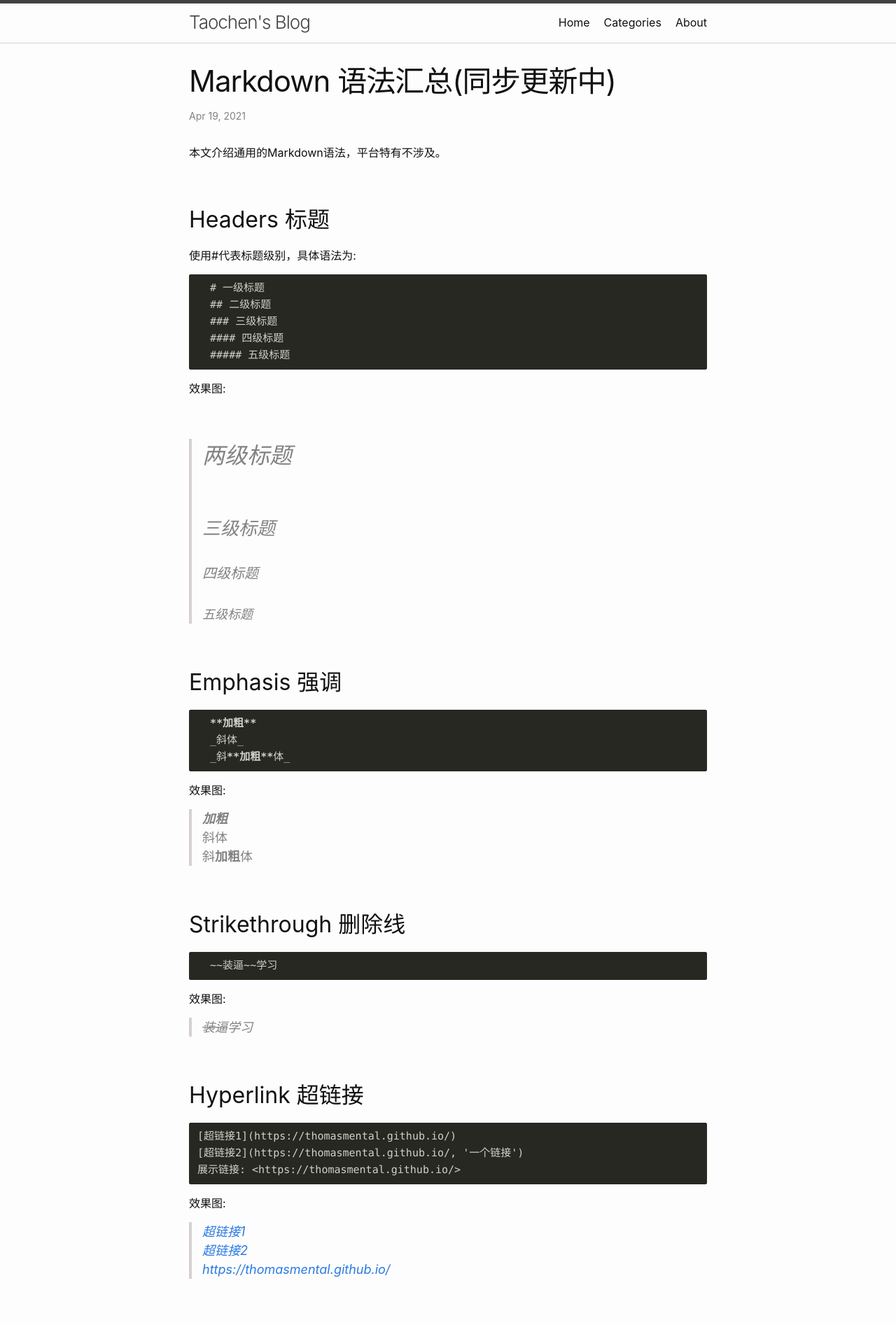
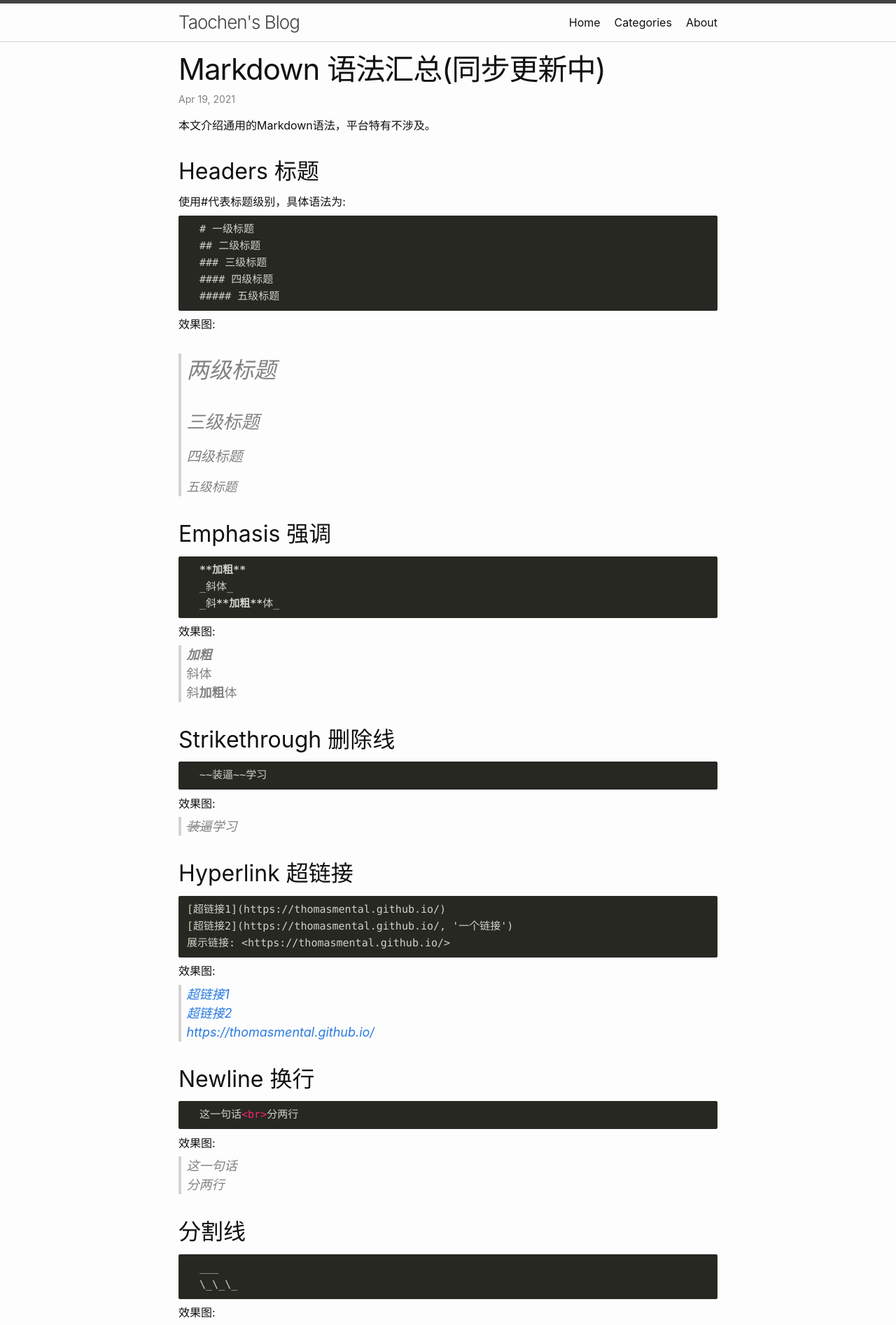
Before and after one commit to ThomasMental/ThomasMental.github.io, a Jekyll site: the page built from _posts/2021-04-19-Markdown.markdown, in a window 1280 px wide. Shown: the top 1893 px of the page at 70% size. Built offline with Jekyll 4.4.1, drawn with Linux system fonts in a browser that asks for light colours; comment, search, counter and statistics services are not loaded; a style sheet for code colours, icons or effects is not loaded.

Commit message:
code style

```diff
--- a/_sass/minima/initialize.scss
+++ b/_sass/minima/initialize.scss
@@ -9,7 +9,7 @@
 $small-font-size:  $base-font-size * 0.875 !default;
 $base-line-height: 1.5 !default;
 
-$spacing-unit:     30px !default;
+$spacing-unit:     15px !default;
 
 $table-text-align: left !default;
 
--- a/_sass/minima/skins/classic.scss
+++ b/_sass/minima/skins/classic.scss
@@ -29,63 +29,69 @@
 // ----------------------------------------------------------------------------
 
 .highlight {
-  .c     { color: #998; font-style: italic } // Comment
-  .err   { color: #a61717; background-color: #e3d2d2 } // Error
-  .k     { font-weight: bold } // Keyword
-  .o     { font-weight: bold } // Operator
-  .cm    { color: #998; font-style: italic } // Comment.Multiline
-  .cp    { color: #999; font-weight: bold } // Comment.Preproc
-  .c1    { color: #998; font-style: italic } // Comment.Single
-  .cs    { color: #999; font-weight: bold; font-style: italic } // Comment.Special
-  .gd    { color: #000; background-color: #fdd } // Generic.Deleted
-  .gd .x { color: #000; background-color: #faa } // Generic.Deleted.Specific
-  .ge    { font-style: italic } // Generic.Emph
-  .gr    { color: #a00 } // Generic.Error
-  .gh    { color: #999 } // Generic.Heading
-  .gi    { color: #000; background-color: #dfd } // Generic.Inserted
-  .gi .x { color: #000; background-color: #afa } // Generic.Inserted.Specific
-  .go    { color: #888 } // Generic.Output
-  .gp    { color: #555 } // Generic.Prompt
-  .gs    { font-weight: bold } // Generic.Strong
-  .gu    { color: #aaa } // Generic.Subheading
-  .gt    { color: #a00 } // Generic.Traceback
-  .kc    { font-weight: bold } // Keyword.Constant
-  .kd    { font-weight: bold } // Keyword.Declaration
-  .kp    { font-weight: bold } // Keyword.Pseudo
-  .kr    { font-weight: bold } // Keyword.Reserved
-  .kt    { color: #458; font-weight: bold } // Keyword.Type
-  .m     { color: #099 } // Literal.Number
-  .s     { color: #d14 } // Literal.String
-  .na    { color: #008080 } // Name.Attribute
-  .nb    { color: #0086B3 } // Name.Builtin
-  .nc    { color: #458; font-weight: bold } // Name.Class
-  .no    { color: #008080 } // Name.Constant
-  .ni    { color: #800080 } // Name.Entity
-  .ne    { color: #900; font-weight: bold } // Name.Exception
-  .nf    { color: #900; font-weight: bold } // Name.Function
-  .nn    { color: #555 } // Name.Namespace
-  .nt    { color: #000080 } // Name.Tag
-  .nv    { color: #008080 } // Name.Variable
-  .ow    { font-weight: bold } // Operator.Word
-  .w     { color: #bbb } // Text.Whitespace
-  .mf    { color: #099 } // Literal.Number.Float
-  .mh    { color: #099 } // Literal.Number.Hex
-  .mi    { color: #099 } // Literal.Number.Integer
-  .mo    { color: #099 } // Literal.Number.Oct
-  .sb    { color: #d14 } // Literal.String.Backtick
-  .sc    { color: #d14 } // Literal.String.Char
-  .sd    { color: #d14 } // Literal.String.Doc
-  .s2    { color: #d14 } // Literal.String.Double
-  .se    { color: #d14 } // Literal.String.Escape
-  .sh    { color: #d14 } // Literal.String.Heredoc
-  .si    { color: #d14 } // Literal.String.Interpol
-  .sx    { color: #d14 } // Literal.String.Other
-  .sr    { color: #009926 } // Literal.String.Regex
-  .s1    { color: #d14 } // Literal.String.Single
-  .ss    { color: #990073 } // Literal.String.Symbol
-  .bp    { color: #999 } // Name.Builtin.Pseudo
-  .vc    { color: #008080 } // Name.Variable.Class
-  .vg    { color: #008080 } // Name.Variable.Global
-  .vi    { color: #008080 } // Name.Variable.Instance
-  .il    { color: #099 } // Literal.Number.Integer.Long
+  border-radius: 3px;
+
+  background: #272822;
+  .hll { background-color: #272822; }
+  .c { color: #75715e } /* Comment */
+  .err { color: #960050; background-color: #1e0010 } /* Error */
+  .k { color: #66d9ef } /* Keyword */
+  .l { color: #ae81ff } /* Literal */
+  .n { color: #f8f8f2 } /* Name */
+  .o { color: #f92672 } /* Operator */
+  .p { color: #f8f8f2 } /* Punctuation */
+  .cm { color: #75715e } /* Comment.Multiline */
+  .cp { color: #75715e } /* Comment.Preproc */
+  .c1 { color: #75715e } /* Comment.Single */
+  .cs { color: #75715e } /* Comment.Special */
+  .ge { font-style: italic } /* Generic.Emph */
+  .gs { font-weight: bold } /* Generic.Strong */
+  .kc { color: #66d9ef } /* Keyword.Constant */
+  .kd { color: #66d9ef } /* Keyword.Declaration */
+  .kn { color: #f92672 } /* Keyword.Namespace */
+  .kp { color: #66d9ef } /* Keyword.Pseudo */
+  .kr { color: #66d9ef } /* Keyword.Reserved */
+  .kt { color: #66d9ef } /* Keyword.Type */
+  .ld { color: #e6db74 } /* Literal.Date */
+  .m { color: #ae81ff } /* Literal.Number */
+  .s { color: #e6db74 } /* Literal.String */
+  .na { color: #a6e22e } /* Name.Attribute */
+  .nb { color: #f8f8f2 } /* Name.Builtin */
+  .nc { color: #a6e22e } /* Name.Class */
+  .no { color: #66d9ef } /* Name.Constant */
+  .nd { color: #a6e22e } /* Name.Decorator */
+  .ni { color: #f8f8f2 } /* Name.Entity */
+  .ne { color: #a6e22e } /* Name.Exception */
+  .nf { color: #a6e22e } /* Name.Function */
+  .nl { color: #f8f8f2 } /* Name.Label */
+  .nn { color: #f8f8f2 } /* Name.Namespace */
+  .nx { color: #a6e22e } /* Name.Other */
+  .py { color: #f8f8f2 } /* Name.Property */
+  .nt { color: #f92672 } /* Name.Tag */
+  .nv { color: #f8f8f2 } /* Name.Variable */
+  .ow { color: #f92672 } /* Operator.Word */
+  .w { color: #f8f8f2 } /* Text.Whitespace */
+  .mf { color: #ae81ff } /* Literal.Number.Float */
+  .mh { color: #ae81ff } /* Literal.Number.Hex */
+  .mi { color: #ae81ff } /* Literal.Number.Integer */
+  .mo { color: #ae81ff } /* Literal.Number.Oct */
+  .sb { color: #e6db74 } /* Literal.String.Backtick */
+  .sc { color: #e6db74 } /* Literal.String.Char */
+  .sd { color: #e6db74 } /* Literal.String.Doc */
+  .s2 { color: #e6db74 } /* Literal.String.Double */
+  .se { color: #ae81ff } /* Literal.String.Escape */
+  .sh { color: #e6db74 } /* Literal.String.Heredoc */
+  .si { color: #e6db74 } /* Literal.String.Interpol */
+  .sx { color: #e6db74 } /* Literal.String.Other */
+  .sr { color: #e6db74 } /* Literal.String.Regex */
+  .s1 { color: #e6db74 } /* Literal.String.Single */
+  .ss { color: #e6db74 } /* Literal.String.Symbol */
+  .bp { color: #f8f8f2 } /* Name.Builtin.Pseudo */
+  .vc { color: #f8f8f2 } /* Name.Variable.Class */
+  .vg { color: #f8f8f2 } /* Name.Variable.Global */
+  .vi { color: #f8f8f2 } /* Name.Variable.Instance */
+  .il { color: #ae81ff } /* Literal.Number.Integer.Long */
+  .gu { color: #75715e; } /* Generic.Subheading & Diff Unified/Comment? */
+  .gd { color: #f92672; } /* Generic.Deleted & Diff Deleted */
+  .gi { color: #a6e22e; } /* Generic.Inserted & Diff Inserted */
 }
```
Also changed, not shown: _posts/2021-04-20-Jekyll-2.markdown (+15 -4 lines).
